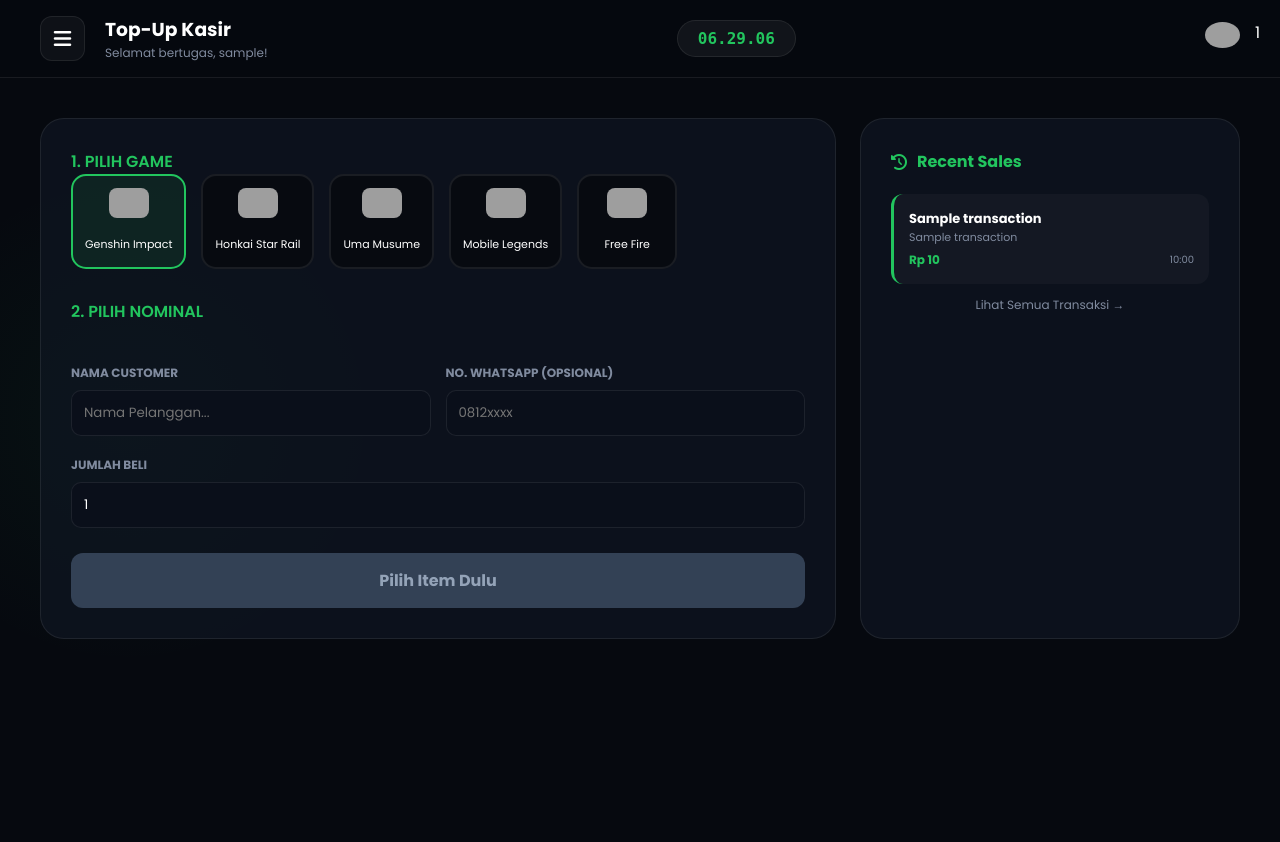
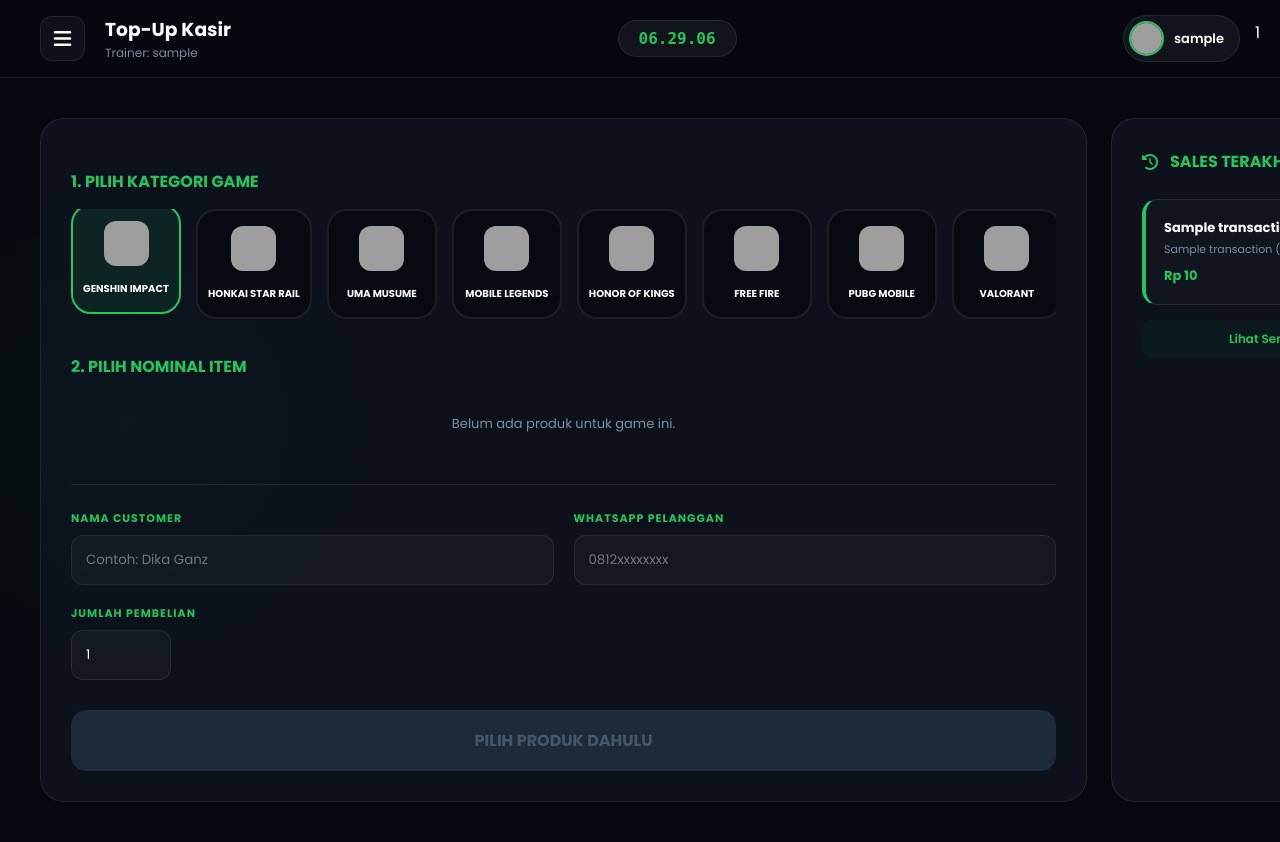
Before and after one commit to andika9108/andika, a PHP site: page /dashboard.php in a window 1280 px wide. Run offline with PHP 8.4, Linux system fonts and the light colour scheme; the visitor is signed in with stand-in values (Sample User, id 1); tables that the repository leaves empty or names only in its code hold one stand-in row (values such as "Sample post"); grey boxes are pictures that could not be loaded.

Commit message:
Update dashboard.php

```diff
--- a/dashboard.php
+++ b/dashboard.php
@@ -11,16 +11,11 @@ $username = $_SESSION['username'];
 // ==========================================
 // 1. KONEKSI DATABASE
 // ==========================================
-$host = "localhost";
-$db_user = "root";
-$db_pass = "";
-$db_name = "umamusume_db";
-
-$conn = mysqli_connect($host, $db_user, $db_pass, $db_name);
+$conn = mysqli_connect("localhost", "root", "", "umamusume_db");
 if (!$conn) { die("Koneksi gagal!"); }
 
 // ==========================================
-// 2. LOGIKA PROSES BELI (SAVE KE TRANSAKSI)
+// 2. LOGIKA PROSES BELI
 // ==========================================
 if (isset($_POST['beli_barang'])) {
     $id_produk = (int)$_POST['id_produk'];
@@ -36,7 +31,6 @@ if (isset($_POST['beli_barang'])) {
             $nama_produk = $data_produk['nama_produk'];
 
             mysqli_query($conn, "UPDATE products SET stok='$sisa_stok' WHERE id='$id_produk'");
-            // Simpan data customer & WA ke transaksi
             mysqli_query($conn, "INSERT INTO transactions (pembeli, customer_name, customer_wa, nama_produk, jumlah, total_harga)
                          VALUES ('$username', '$cust_name', '$cust_wa', '$nama_produk', '$jumlah_beli', '$total_harga')");
 
@@ -55,28 +49,38 @@ if (isset($_SESSION['pesan'])) {
     unset($_SESSION['pesan']);
 }
 
-// Ambil data produk & 5 transaksi terakhir buat log samping
+// Ambil data produk & 5 transaksi terakhir
 $produk_query = mysqli_query($conn, "SELECT * FROM products ORDER BY harga ASC");
 $recent_query = mysqli_query($conn, "SELECT * FROM transactions ORDER BY tanggal DESC LIMIT 5");
 
-// Info Game (Gunakan URL Gambar Lo Sendiri Jika Perlu)
+// Info Game (Lengkap sesuai Inventory)
 $game_info = [
-    'genshin' => ['nama' => 'Genshin Impact', 'img' => 'https://play-lh.googleusercontent.com/iP2i_f23Z6I-5hoL2okPS4SxOGhj0q61Iyb0Y1m4xdTsbnaCmrjs7xKRnL6o5R4h-Yg'],
-    'hsr'     => ['nama' => 'Honkai Star Rail', 'img' => 'https://stardb.gg/images/icons/star-rail-icon.webp'],
-    'uma'     => ['nama' => 'Uma Musume', 'img' => 'https://tse2.mm.bing.net/th/id/OIP.M4fsR_34nzK9w5KOWzn8QAHaHa?pid=Api&P=0&h=220'],
-    'mlbb'    => ['nama' => 'Mobile Legends', 'img' => 'https://www.gamersoft.net/wp-content/uploads/2023/05/mobile-legends-bang-bang.webp'],
-    'ff'      => ['nama' => 'Free Fire', 'img' => 'https://tse2.mm.bing.net/th/id/OIP.gDIuTjSv6lO19IS5SdhTAAHaHa?pid=Api&P=0&h=220']
+    'genshin'  => ['nama' => 'Genshin Impact', 'img' => 'https://play-lh.googleusercontent.com/iP2i_f23Z6I-5hoL2okPS4SxOGhj0q61Iyb0Y1m4xdTsbnaCmrjs7xKRnL6o5R4h-Yg'],
+    'hsr'      => ['nama' => 'Honkai Star Rail', 'img' => 'https://stardb.gg/images/icons/star-rail-icon.webp'],
+    'uma'      => ['nama' => 'Uma Musume', 'img' => 'https://tse2.mm.bing.net/th/id/OIP.M4fsR_34nzK9w5KOWzn8QAHaHa?pid=Api&P=0&h=220'],
+    'mlbb'     => ['nama' => 'Mobile Legends', 'img' => 'https://www.gamersoft.net/wp-content/uploads/2023/05/mobile-legends-bang-bang.webp'],
+    'hok'      => ['nama' => 'Honor of Kings', 'img' => 'https://play-lh.googleusercontent.com/Xbe63-e45mI5V6Uf4F8R7vW8S7tN_f7F-V8k8G_M9_A_r-f0_L-K_v_p_K9_P_L_Y_A=w240-h480-rw'],
+    'ff'       => ['nama' => 'Free Fire', 'img' => 'https://tse2.mm.bing.net/th/id/OIP.gDIuTjSv6lO19IS5SdhTAAHaHa?pid=Api&P=0&h=220'],
+    'pubg'     => ['nama' => 'PUBG Mobile', 'img' => 'https://play-lh.googleusercontent.com/JRd0v_v_98555-p_A_V9v_S_v_K-V9v_S_v_v-V9v_S_v_v-V9v_S_v_v-V9v_S_v_v=w240-h480-rw'],
+    'val'      => ['nama' => 'Valorant', 'img' => 'https://tse1.mm.bing.net/th/id/OIP.9YvE8zD8f-v_I9uO6f7m8QHaHa?pid=Api&P=0&h=220']
 ];
 
+// GROUPING LOGIC (FIX HOK & FF)
 $grouped_products = [];
 while($r = mysqli_fetch_assoc($produk_query)) {
     $n = strtolower($r['nama_produk']);
     $cat = 'other';
+
     if(strpos($n, 'genshin') !== false) $cat = 'genshin';
-    elseif(strpos($n, 'hsr') !== false) $cat = 'hsr';
+    elseif(strpos($n, 'honkai') !== false || strpos($n, 'hsr') !== false || strpos($n, 'star rail') !== false) $cat = 'hsr';
     elseif(strpos($n, 'uma') !== false) $cat = 'uma';
-    elseif(strpos($n, 'mlbb') !== false) $cat = 'mlbb';
-    elseif(strpos($n, 'ff') !== false) $cat = 'ff';
+    elseif(strpos($n, 'mobile legends') !== false || strpos($n, 'mlbb') !== false) $cat = 'mlbb';
+    // CEK HOK DULUAN BIAR HURUF 'F'-NYA GAK KEMAKAN FF
+    elseif(strpos($n, 'honor of kings') !== false || strpos($n, 'hok') !== false) $cat = 'hok';
+    elseif(strpos($n, 'free fire') !== false || strpos($n, 'ff') !== false) $cat = 'ff';
+    elseif(strpos($n, 'pubg') !== false) $cat = 'pubg';
+    elseif(strpos($n, 'valorant') !== false || strpos($n, 'val') !== false) $cat = 'val';
+
     $grouped_products[$cat][] = $r;
 }
 ?>
@@ -98,7 +102,7 @@ while($r = mysqli_fetch_assoc($produk_query)) {
         /* Sidebar */
         .sidebar { position: fixed; left: -320px; top: 0; bottom: 0; width: 300px; background: rgba(10, 15, 26, 0.9); backdrop-filter: var(--blur); border-right: 1px solid var(--border-color); padding: 30px 20px; display: flex; flex-direction: column; z-index: 1000; transition: all 0.3s cubic-bezier(0.4, 0, 0.2, 1); }
         .sidebar.show { left: 0; }
-        .sidebar-overlay { position: fixed; top: 0; left: 0; width: 100vw; height: 100vh; background: rgba(0,0,0,0.7); z-index: 999; display: none; }
+        .sidebar-overlay { position: fixed; inset: 0; background: rgba(0,0,0,0.7); z-index: 999; display: none; }
         .sidebar-overlay.show { display: block; }
 
         .logo { display: flex; align-items: center; gap: 15px; margin-bottom: 35px; }
@@ -109,40 +113,44 @@ while($r = mysqli_fetch_assoc($produk_query)) {
         .topbar { position: sticky; top: 0; z-index: 5; background: rgba(6, 9, 15, 0.85); backdrop-filter: var(--blur); padding: 15px 40px; display: flex; justify-content: space-between; align-items: center; border-bottom: 1px solid var(--border-color); }
 
         .btn-menu { background: rgba(255,255,255,0.04); border: 1px solid var(--border-color); color: var(--text-main); font-size: 20px; width: 45px; height: 45px; border-radius: 12px; cursor: pointer; display: flex; align-items: center; justify-content: center; }
+        .clock-box { background: rgba(255,255,255,0.05); padding: 8px 20px; border-radius: 50px; border: 1px solid var(--border-color); color: var(--primary); font-family: monospace; font-size: 16px; font-weight: bold; }
 
-        .clock-box { background: rgba(255,255,255,0.05); padding: 8px 20px; border-radius: 50px; border: 1px solid var(--border-color); color: var(--primary); font-family: monospace; font-size: 16px; font-weight: bold; }
+        .user-profile { display: flex; align-items: center; gap: 10px; background: rgba(255,255,255,0.05); padding: 5px 15px 5px 5px; border-radius: 50px; border: 1px solid var(--border-color); }
+        .user-profile img { width: 35px; height: 35px; border-radius: 50%; border: 2px solid var(--primary); }
 
         .content { padding: 40px; max-width: 1400px; margin: 0 auto; width: 100%; }
         .grid-layout { display: grid; grid-template-columns: 1fr 380px; gap: 24px; }
         .box { background: var(--bg-surface); padding: 30px; border-radius: var(--radius-lg); border: 1px solid var(--border-color); }
 
         /* Game Tabs */
-        .game-tabs { display: flex; gap: 15px; overflow-x: auto; padding-bottom: 10px; margin-bottom: 20px; }
-        .game-tab { min-width: 100px; padding: 12px; background: rgba(0,0,0,0.4); border: 2px solid var(--border-color); border-radius: 15px; cursor: pointer; text-align: center; transition: 0.3s; }
-        .game-tab.active { border-color: var(--primary); background: rgba(34, 197, 94, 0.1); }
-        .game-tab img { width: 40px; border-radius: 8px; margin-bottom: 5px; }
+        .game-tabs { display: flex; gap: 15px; overflow-x: auto; padding-bottom: 10px; margin-bottom: 25px; }
+        .game-tab { min-width: 110px; padding: 15px 10px; background: rgba(0,0,0,0.4); border: 2px solid var(--border-color); border-radius: 20px; cursor: pointer; text-align: center; transition: 0.3s; flex-shrink: 0; }
+        .game-tab.active { border-color: var(--primary); background: rgba(34, 197, 94, 0.1); transform: translateY(-5px); }
+        .game-tab img { width: 45px; height: 45px; border-radius: 12px; margin-bottom: 8px; object-fit: cover; }
 
         /* Items Grid */
         .item-grid { display: none; grid-template-columns: repeat(auto-fill, minmax(180px, 1fr)); gap: 12px; }
         .item-grid.show { display: grid; }
-        .item-card { border: 2px solid var(--border-color); padding: 15px; border-radius: 12px; cursor: pointer; text-align: center; transition: 0.3s; }
+        .item-card { border: 2px solid var(--border-color); padding: 18px; border-radius: 15px; cursor: pointer; text-align: center; transition: 0.3s; position: relative; }
         .item-card input { display: none; }
-        .item-card:has(input:checked) { border-color: var(--primary); background: rgba(34, 197, 94, 0.1); transform: translateY(-3px); }
+        .item-card:hover { border-color: rgba(34, 197, 94, 0.5); }
+        .item-card:has(input:checked) { border-color: var(--primary); background: rgba(34, 197, 94, 0.12); box-shadow: 0 0 20px rgba(34, 197, 94, 0.15); transform: scale(1.02); }
 
         /* Inputs */
         .form-group { margin-top: 20px; }
-        .form-group label { display: block; font-size: 12px; color: var(--text-muted); margin-bottom: 8px; text-transform: uppercase; font-weight: bold; }
-        .form-group input { width: 100%; padding: 12px; background: #0A0F1A; border: 1px solid var(--border-color); color: white; border-radius: 10px; outline: none; transition: 0.3s; }
-        .form-group input:focus { border-color: var(--primary); }
+        .form-group label { display: block; font-size: 11px; color: var(--primary); margin-bottom: 8px; text-transform: uppercase; font-weight: 800; letter-spacing: 1px; }
+        .form-group input { width: 100%; padding: 14px; background: rgba(255,255,255,0.03); border: 1px solid var(--border-color); color: white; border-radius: 12px; outline: none; transition: 0.3s; }
+        .form-group input:focus { border-color: var(--primary); background: rgba(255,255,255,0.05); }
 
-        .btn-buy { width: 100%; padding: 15px; background: #334155; color: #94A3B8; border: none; border-radius: 12px; font-weight: bold; margin-top: 25px; cursor: not-allowed; transition: 0.3s; font-size: 16px; }
-        .btn-buy.active { background: var(--primary); color: #000; cursor: pointer; }
+        .btn-buy { width: 100%; padding: 18px; background: #1E293B; color: #475569; border: none; border-radius: 15px; font-weight: 800; margin-top: 30px; cursor: not-allowed; transition: 0.4s; font-size: 16px; text-transform: uppercase; }
+        .btn-buy.active { background: var(--primary); color: #000; cursor: pointer; box-shadow: 0 10px 25px var(--primary-glow); }
 
-        /* Recent Activity Log */
-        .activity-card { padding: 15px; background: rgba(255,255,255,0.03); border-radius: 12px; margin-bottom: 12px; border-left: 3px solid var(--primary); }
+        /* Recent Activity */
+        .activity-card { padding: 18px; background: rgba(255,255,255,0.02); border-radius: 15px; margin-bottom: 12px; border: 1px solid var(--border-color); border-left: 4px solid var(--primary); transition: 0.3s; }
+        .activity-card:hover { transform: translateX(5px); background: rgba(255,255,255,0.04); }
 
         .toast-container { position: fixed; top: 20px; right: 20px; z-index: 9999; }
-        .toast { display: flex; align-items: center; gap: 15px; padding: 15px 25px; background: var(--bg-surface); border: 1px solid var(--border-color); border-radius: 10px; animation: slide 0.5s forwards; }
+        .toast { display: flex; align-items: center; gap: 15px; padding: 15px 25px; background: #0A0F1A; border: 1px solid var(--primary); border-radius: 12px; color: white; box-shadow: 0 10px 40px rgba(0,0,0,0.5); }
     </style>
 </head>
 <body>
@@ -152,12 +160,15 @@ while($r = mysqli_fetch_assoc($produk_query)) {
 
     <!-- SIDEBAR -->
     <aside class="sidebar" id="sidebar">
-        <div class="logo"><div style="background:var(--primary); color:#000; padding:10px; border-radius:10px;"><i class="fas fa-bolt"></i></div> <h2>Suzuka</h2></div>
+        <div class="logo">
+            <div style="background:var(--primary); color:#000; width:40px; height:40px; border-radius:10px; display:flex; align-items:center; justify-content:center;"><i class="fas fa-bolt"></i></div>
+            <h2 style="font-weight:800;">Suzuka</h2>
+        </div>
         <nav class="menu">
             <a href="dashboard.php" class="active"><i class="fas fa-chart-pie"></i> Dashboard</a>
             <a href="inventory.php"><i class="fas fa-box-open"></i> Inventory</a>
             <a href="transactions.php"><i class="fas fa-receipt"></i> Transactions</a>
-            <a href="index.php" style="margin-top:auto; color:var(--danger)"><i class="fas fa-sign-out-alt"></i> Logout</a>
+            <a href="index.php" style="margin-top:auto; color:var(--danger)" onclick="return confirm('Logout sekarang?')"><i class="fas fa-sign-out-alt"></i> Logout</a>
         </nav>
     </aside>
 
@@ -165,82 +176,90 @@ while($r = mysqli_fetch_assoc($produk_query)) {
         <header class="topbar">
             <div style="display:flex; align-items:center; gap:20px;">
                 <button class="btn-menu" id="menuToggle"><i class="fas fa-bars"></i></button>
-                <div><h3>Top-Up Kasir</h3><p style="font-size:12px; color:var(--text-muted);">Selamat bertugas, <?php echo $username; ?>!</p></div>
+                <div><h3 style="font-weight:700;">Top-Up Kasir</h3><p style="font-size:12px; color:var(--text-muted);">Trainer: <?php echo $username; ?></p></div>
             </div>
 
-            <!-- JAM REAL-TIME -->
             <div class="clock-box" id="realtimeClock">00:00:00</div>
 
             <div class="user-profile">
-                <img src="https://ui-avatars.com/api/?name=<?php echo $username; ?>&background=22C55E&color=fff" style="width:35px; border-radius:50%;">
+                <img src="https://ui-avatars.com/api/?name=<?php echo urlencode($username); ?>&background=22C55E&color=fff&bold=true">
+                <span style="font-size:13px; font-weight:600;"><?php echo $username; ?></span>
             </div>
         </header>
 
         <div class="content">
             <div class="grid-layout">
 
-                <!-- KOLOM KIRI: FORM JUALAN -->
+                <!-- KOLOM KIRI -->
                 <div class="box">
                     <form action="" method="POST">
-                        <label style="font-weight:600; color:var(--primary);">1. PILIH GAME</label>
+                        <label class="form-group" style="font-weight:800; color:var(--primary); display:block; margin-bottom:15px;">1. PILIH KATEGORI GAME</label>
                         <div class="game-tabs">
                             <?php foreach($game_info as $kode => $info): ?>
                                 <div class="game-tab" id="tab-<?php echo $kode; ?>" onclick="selectGame('<?php echo $kode; ?>')">
-                                    <img src="<?php echo $info['img']; ?>"><br>
-                                    <span style="font-size:11px;"><?php echo $info['nama']; ?></span>
+                                    <img src="<?php echo $info['img']; ?>">
+                                    <div style="font-size:10px; font-weight:700; text-transform:uppercase;"><?php echo $info['nama']; ?></div>
                                 </div>
                             <?php endforeach; ?>
                         </div>
 
-                        <label style="font-weight:600; color:var(--primary);">2. PILIH NOMINAL</label>
+                        <label class="form-group" style="font-weight:800; color:var(--primary); display:block; margin-bottom:15px;">2. PILIH NOMINAL ITEM</label>
                         <?php foreach($game_info as $kode => $info): ?>
                             <div class="item-grid" id="grid-<?php echo $kode; ?>">
                                 <?php if(isset($grouped_products[$kode])): foreach($grouped_products[$kode] as $item): ?>
                                     <label class="item-card">
                                         <input type="radio" name="id_produk" value="<?php echo $item['id']; ?>" onchange="activateBtn()">
-                                        <div style="font-size:13px; font-weight:600;"><?php echo htmlspecialchars($item['nama_produk']); ?></div>
-                                        <div style="color:var(--primary); font-size:14px; font-weight:bold; margin-top:5px;">Rp <?php echo number_format($item['harga'],0,',','.'); ?></div>
+                                        <div style="font-size:13px; font-weight:700; color:#fff;"><?php echo htmlspecialchars($item['nama_produk']); ?></div>
+                                        <div style="color:var(--primary); font-size:14px; font-weight:800; margin-top:8px;">Rp <?php echo number_format($item['harga'],0,',','.'); ?></div>
+                                        <div style="font-size:10px; color:var(--text-muted); margin-top:5px;">Stok: <?php echo $item['stok']; ?></div>
                                     </label>
-                                <?php endforeach; endif; ?>
+                                <?php endforeach; else: ?>
+                                    <p style="color:var(--text-muted); font-size:13px; grid-column: 1/-1; text-align:center; padding:20px;">Belum ada produk untuk game ini.</p>
+                                <?php endif; ?>
                             </div>
                         <?php endforeach; ?>
 
-                        <div style="display:grid; grid-template-columns: 1fr 1fr; gap:15px; margin-top:20px;">
-                            <div class="form-group">
+                        <div style="display:grid; grid-template-columns: 1fr 1fr; gap:20px; margin-top:30px; border-top: 1px solid var(--border-color); padding-top:25px;">
+                            <div class="form-group" style="margin-top:0;">
                                 <label>Nama Customer</label>
-                                <input type="text" name="cust_name" placeholder="Nama Pelanggan..." required>
+                                <input type="text" name="cust_name" placeholder="Contoh: Dika Ganz" required>
                             </div>
-                            <div class="form-group">
-                                <label>No. WhatsApp (Opsional)</label>
-                                <input type="text" name="cust_wa" placeholder="0812xxxx">
+                            <div class="form-group" style="margin-top:0;">
+                                <label>WhatsApp Pelanggan</label>
+                                <input type="text" name="cust_wa" placeholder="0812xxxxxxxx">
                             </div>
                         </div>
 
                         <div class="form-group">
-                            <label>Jumlah Beli</label>
-                            <input type="number" name="jumlah" value="1" min="1">
+                            <label>Jumlah Pembelian</label>
+                            <input type="number" name="jumlah" value="1" min="1" style="width:100px;">
                         </div>
 
-                        <button type="submit" name="beli_barang" class="btn-buy" id="btnBuy" disabled>Pilih Item Dulu</button>
+                        <button type="submit" name="beli_barang" class="btn-buy" id="btnBuy" disabled>Pilih Produk Dahulu</button>
                     </form>
                 </div>
 
-                <!-- KOLOM KANAN: LOG AKTIVITAS -->
+                <!-- KOLOM KANAN -->
                 <div class="box">
-                    <h4 style="margin-bottom:20px; color:var(--primary); display:flex; align-items:center; gap:10px;">
-                        <i class="fas fa-history"></i> Recent Sales
+                    <h4 style="margin-bottom:25px; color:var(--primary); display:flex; align-items:center; gap:12px; font-weight:700;">
+                        <i class="fas fa-history"></i> SALES TERAKHIR
                     </h4>
-                    <?php while($tx = mysqli_fetch_assoc($recent_query)): ?>
-                        <div class="activity-card">
-                            <div style="font-size:13px; font-weight:bold;"><?php echo htmlspecialchars($tx['customer_name']); ?></div>
-                            <div style="font-size:11px; color:var(--text-muted);"><?php echo $tx['nama_produk']; ?></div>
-                            <div style="display:flex; justify-content:space-between; align-items:center; margin-top:5px;">
-                                <div style="font-size:12px; color:var(--primary); font-weight:bold;">Rp <?php echo number_format($tx['total_harga'],0,',','.'); ?></div>
-                                <div style="font-size:10px; color:var(--text-muted);"><?php echo date('H:i', strtotime($tx['tanggal'])); ?></div>
+                    <?php if(mysqli_num_rows($recent_query) > 0): ?>
+                        <?php while($tx = mysqli_fetch_assoc($recent_query)): ?>
+                            <div class="activity-card">
+                                <div style="display:flex; justify-content:space-between;">
+                                    <div style="font-size:13px; font-weight:700; color:#fff;"><?php echo htmlspecialchars($tx['customer_name']); ?></div>
+                                    <div style="font-size:10px; color:var(--text-muted);"><?php echo date('H:i', strtotime($tx['tanggal'])); ?></div>
+                                </div>
+                                <div style="font-size:11px; color:var(--text-muted); margin-top:3px;"><?php echo $tx['nama_produk']; ?> (x<?php echo $tx['jumlah']; ?>)</div>
+                                <div style="font-size:13px; color:var(--primary); font-weight:800; margin-top:8px;">Rp <?php echo number_format($tx['total_harga'],0,',','.'); ?></div>
                             </div>
-                        </div>
-                    <?php endwhile; ?>
-                    <a href="transactions.php" style="display:block; text-align:center; color:var(--text-muted); font-size:12px; text-decoration:none; margin-top:10px;">Lihat Semua Transaksi &rarr;</a>
+                        <?php endwhile; ?>
+                    <?php else: ?>
+                        <p style="color:var(--text-muted); text-align:center; font-size:13px; padding:20px;">Belum ada penjualan hari ini.</p>
+                    <?php endif; ?>
+
+                    <a href="transactions.php" style="display:block; text-align:center; color:var(--primary); font-size:12px; font-weight:600; text-decoration:none; margin-top:15px; padding:10px; background:rgba(34, 197, 94, 0.05); border-radius:10px;">Lihat Semua Laporan &rarr;</a>
                 </div>
 
             </div>
@@ -248,7 +267,7 @@ while($r = mysqli_fetch_assoc($produk_query)) {
     </main>
 
     <script>
-        // SCRIPT SIDEBAR (STRIP TIGA)
+        // SIDEBAR CONTROL
         const btnMenu = document.getElementById('menuToggle');
         const sidebar = document.getElementById('sidebar');
         const overlay = document.getElementById('sidebarOverlay');
@@ -266,28 +285,35 @@ while($r = mysqli_fetch_assoc($produk_query)) {
         // JAM REAL-TIME
         function updateClock() {
             const now = new Date();
-            document.getElementById('realtimeClock').innerText = now.toLocaleTimeString('id-ID');
+            const timeStr = now.toLocaleTimeString('id-ID', { hour12: false });
+            document.getElementById('realtimeClock').innerText = timeStr;
         }
         setInterval(updateClock, 1000);
         updateClock();
 
-        // SELECT GAME & TABS
+        // TAB SYSTEM
         function selectGame(kode) {
             document.querySelectorAll('.game-tab').forEach(t => t.classList.remove('active'));
             document.querySelectorAll('.item-grid').forEach(g => g.classList.remove('show'));
-            document.getElementById('tab-'+kode).classList.add('active');
-            document.getElementById('grid-'+kode).classList.add('show');
+
+            const selectedTab = document.getElementById('tab-'+kode);
+            const selectedGrid = document.getElementById('grid-'+kode);
+
+            if(selectedTab && selectedGrid) {
+                selectedTab.classList.add('active');
+                selectedGrid.classList.add('show');
+            }
         }
 
-        // AKTIFKAN TOMBOL BELI
+        // BTN ACTIVATE
         function activateBtn() {
             const btn = document.getElementById('btnBuy');
             btn.disabled = false;
             btn.classList.add('active');
-            btn.innerText = "🚀 Proses Pembelian";
+            btn.innerText = "🚀 PROSES PESANAN SEKARANG";
         }
 
-        // Set default game pas buka
+        // Default Load
         window.onload = () => selectGame('genshin');
     </script>
 </body>
```
